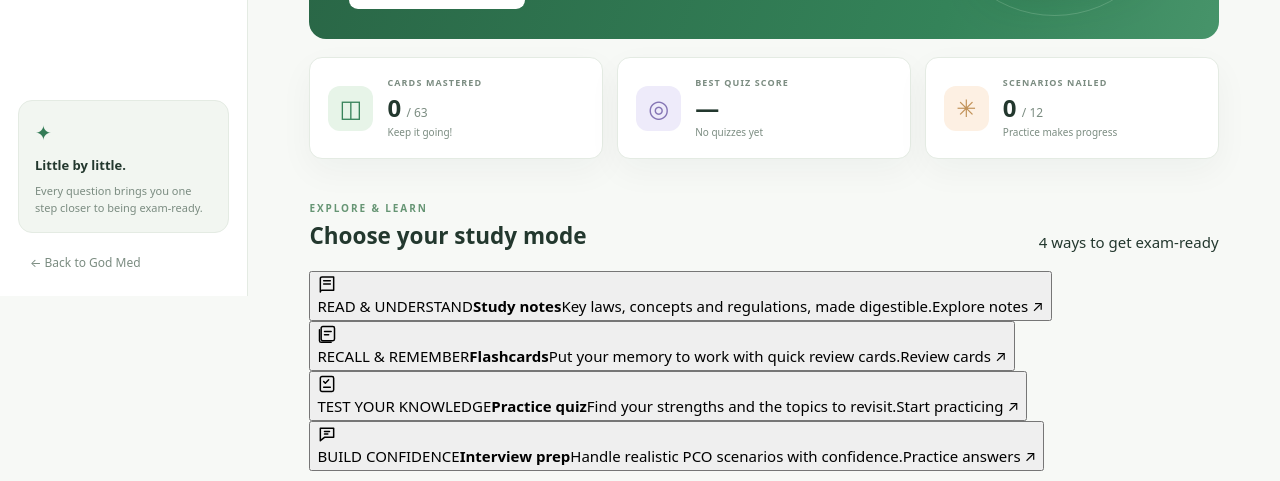
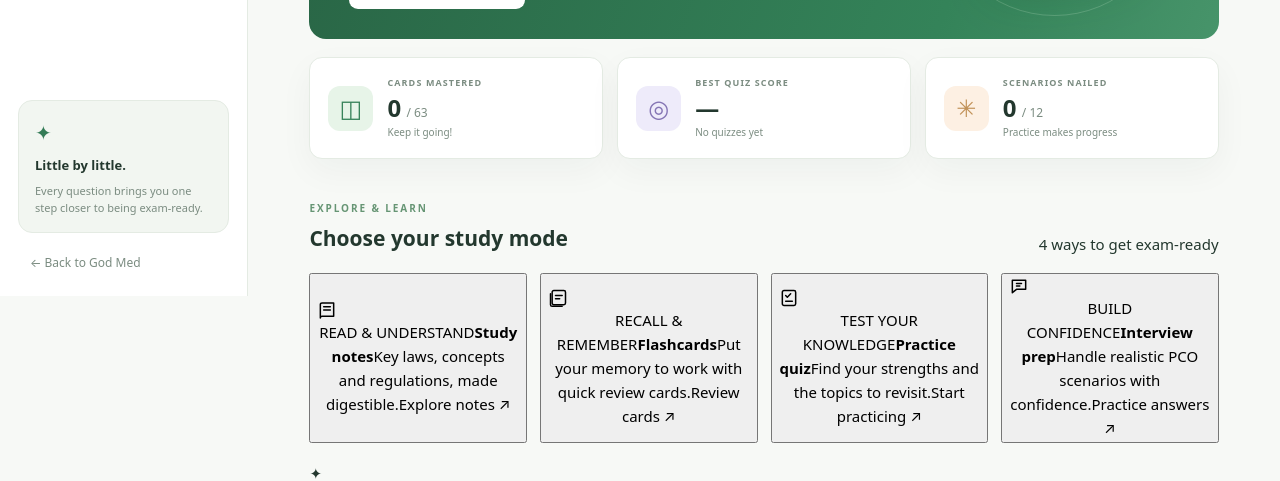
Before and after one commit to coachdinosaur/god-med, a website with bundled scripts: page pco/index.html in a window 1280 px wide. Shown: the part 504-985 px from the top of the page. Built offline with nearby package versions, Linux system fonts and the light colour scheme.

Commit message:
Style mode selection headings

```diff
--- a/pco/pco.css
+++ b/pco/pco.css
@@ -89,3 +89,5 @@ h1.page-heading { font-size: clamp(30px,3.4vw,44px); line-height: 1.15; letter-s
 .mini-stat strong small { font-size: 12px; font-weight: 500; color: var(--muted); letter-spacing: 0; }
 .stat-foot { display: block; font-size: 10px; color: var(--muted); }
 .section-head { display: flex; justify-content: space-between; align-items: end; gap: 20px; margin: 0 0 17px; }
+.section-head h2 { font-size: 21px; margin-top: 4px; }
+.mode-grid { display: grid; grid-template-columns: repeat(4, minmax(0,1fr)); gap: 13px; }
```
